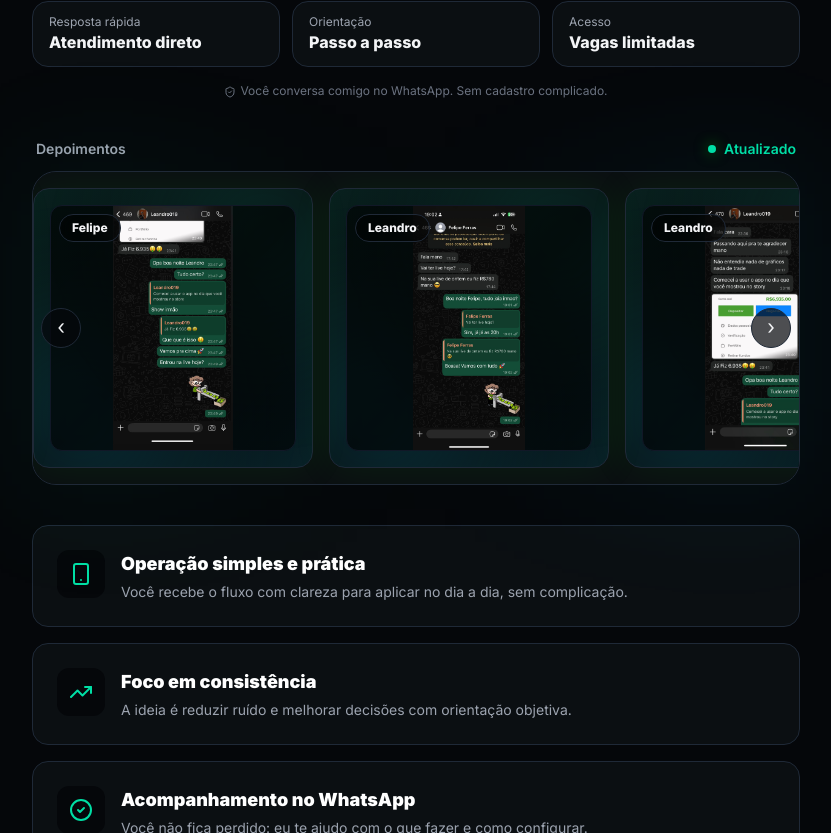
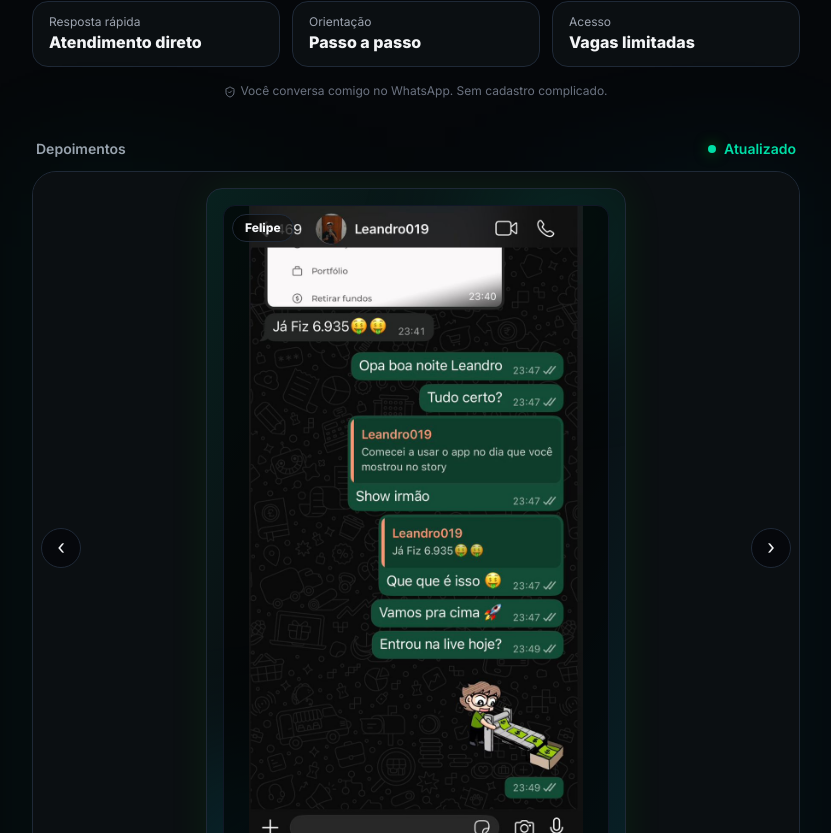
Before and after one commit to lnghost1/lp, a React (Vite) app: page / in a window 1280 px wide. Shown: the part 1087-1920 px from the top of the page, without its empty margins (224-1055 px from the left). Built offline with nearby package versions, Linux system fonts and the light colour scheme.

Commit message:
Simplifica carrossel e cria loop circular

```diff
--- a/components/TestimonialsCarousel.tsx
+++ b/components/TestimonialsCarousel.tsx
@@ -52,141 +52,62 @@ export const TestimonialsCarousel: React.FC<TestimonialsCarouselProps> = ({
   }, [normalized]);
 
   const hasLoop = availableItems.length > 1;
-
-  const extended = useMemo(() => {
-    if (!hasLoop) return availableItems;
-    const first = availableItems[0];
-    const last = availableItems[availableItems.length - 1];
-    return [last, ...availableItems, first];
-  }, [hasLoop, availableItems]);
-
-  const containerRef = useRef<HTMLDivElement | null>(null);
-  const [containerWidth, setContainerWidth] = useState(0);
-  const [index, setIndex] = useState(hasLoop ? 1 : 0);
-  const [withTransition, setWithTransition] = useState(true);
-  const [dragOffset, setDragOffset] = useState(0);
-  const indexRef = useRef(index);
-  const isDraggingRef = useRef(false);
-  const dragStartXRef = useRef(0);
-  const dragStartIndexRef = useRef(0);
+  const [index, setIndex] = useState(0);
+  const [isFading, setIsFading] = useState(false);
+  const fadeTimerRef = useRef<number | null>(null);
 
   useEffect(() => {
-    indexRef.current = index;
-  }, [index]);
-
-  useEffect(() => {
-    if (!containerRef.current) return;
-    const el = containerRef.current;
-
-    const update = () => {
-      setContainerWidth(el.clientWidth);
+    return () => {
+      if (fadeTimerRef.current) window.clearTimeout(fadeTimerRef.current);
     };
-
-    update();
-
-    const ro = new ResizeObserver(update);
-    ro.observe(el);
-    return () => ro.disconnect();
   }, []);
-
-  useEffect(() => {
-    setIndex(hasLoop ? 1 : 0);
-  }, [hasLoop]);
 
   useEffect(() => {
     if (!assetsChecked) return;
     if (availableItems.length === 0) return;
     setIndex((current) => {
-      if (!hasLoop) return 0;
-      const lastRealIndex = availableItems.length;
-      if (current < 0) return 1;
-      if (current > lastRealIndex + 1) return 1;
-      return current;
+      const max = availableItems.length - 1;
+      return Math.max(0, Math.min(current, max));
     });
-  }, [assetsChecked, availableItems.length, hasLoop]);
+  }, [assetsChecked, availableItems.length]);
+
+  const goTo = (nextIndex: number) => {
+    if (fadeTimerRef.current) window.clearTimeout(fadeTimerRef.current);
+    setIsFading(true);
+    fadeTimerRef.current = window.setTimeout(() => {
+      setIndex(nextIndex);
+      setIsFading(false);
+    }, 140);
+  };
+
+  const goPrev = () => {
+    if (!hasLoop) return;
+    const len = availableItems.length;
+    const nextIndex = (index - 1 + len) % len;
+    goTo(nextIndex);
+  };
+
+  const goNext = () => {
+    if (!hasLoop) return;
+    const len = availableItems.length;
+    const nextIndex = (index + 1) % len;
+    goTo(nextIndex);
+  };
 
   useEffect(() => {
     if (!hasLoop) return;
     const id = window.setInterval(() => {
-      setIndex((i) => i + 1);
+      const len = availableItems.length;
+      if (len <= 1) return;
+      goTo((index + 1) % len);
     }, intervalMs);
     return () => window.clearInterval(id);
-  }, [hasLoop, intervalMs]);
-
-  const handleTransitionEnd = () => {
-    if (!hasLoop) return;
-
-    const lastRealIndex = availableItems.length;
-
-    if (indexRef.current === 0) {
-      setWithTransition(false);
-      setIndex(lastRealIndex);
-      requestAnimationFrame(() => setWithTransition(true));
-      return;
-    }
-
-    if (indexRef.current === lastRealIndex + 1) {
-      setWithTransition(false);
-      setIndex(1);
-      requestAnimationFrame(() => setWithTransition(true));
-    }
-  };
-
-  const goPrev = () => {
-    if (!hasLoop) return;
-    setIndex((i) => i - 1);
-  };
-
-  const goNext = () => {
-    if (!hasLoop) return;
-    setIndex((i) => i + 1);
-  };
-
-  const onPointerDown: React.PointerEventHandler<HTMLDivElement> = (e) => {
-    if (!hasLoop) return;
-    isDraggingRef.current = true;
-    dragStartXRef.current = e.clientX;
-    dragStartIndexRef.current = indexRef.current;
-    setWithTransition(false);
-    (e.currentTarget as HTMLDivElement).setPointerCapture(e.pointerId);
-  };
-
-  const onPointerMove: React.PointerEventHandler<HTMLDivElement> = (e) => {
-    if (!isDraggingRef.current) return;
-    setDragOffset(e.clientX - dragStartXRef.current);
-  };
-
-  const onPointerUpOrCancel: React.PointerEventHandler<HTMLDivElement> = () => {
-    if (!isDraggingRef.current) return;
-    isDraggingRef.current = false;
-
-    const slideWidth = Math.max(280, Math.round(containerWidth * 0.82));
-    const threshold = Math.max(60, Math.round(slideWidth * 0.18));
-
-    const offset = dragOffset;
-    setDragOffset(0);
-    setWithTransition(true);
-
-    if (offset <= -threshold) {
-      setIndex(dragStartIndexRef.current + 1);
-      return;
-    }
-
-    if (offset >= threshold) {
-      setIndex(dragStartIndexRef.current - 1);
-      return;
-    }
-
-    setIndex(dragStartIndexRef.current);
-  };
+  }, [availableItems.length, hasLoop, index, intervalMs]);
 
   if (!assetsChecked) return null;
   if (availableItems.length === 0) return null;
 
-  const slideWidth = Math.max(280, Math.round(containerWidth * 0.82));
-  const gap = 16;
-  const sidePad = Math.max(0, Math.round((containerWidth - slideWidth) / 2));
-  const translateX = index * (slideWidth + gap) - sidePad - dragOffset;
+  const item = availableItems[index];
 
   return (
     <div className={[
@@ -196,7 +117,6 @@ export const TestimonialsCarousel: React.FC<TestimonialsCarouselProps> = ({
       <div className="absolute -inset-x-4 -inset-y-6 bg-gradient-to-r from-nexus-green/10 via-transparent to-nexus-cyan/10 blur-3xl opacity-60 pointer-events-none" />
 
       <div
-        ref={containerRef}
         className="relative overflow-hidden rounded-3xl border border-gray-800 bg-nexus-card"
       >
         <div className="pointer-events-none absolute inset-y-0 left-0 w-14 bg-gradient-to-r from-nexus-card to-transparent" />
@@ -223,47 +143,29 @@ export const TestimonialsCarousel: React.FC<TestimonialsCarouselProps> = ({
           </>
         )}
 
+        <div className="relative py-4 px-4 sm:px-6">
+          <div className="mx-auto w-full max-w-[420px]">
             <div
-          className="relative"
-          onPointerDown={onPointerDown}
-          onPointerMove={onPointerMove}
-          onPointerUp={onPointerUpOrCancel}
-          onPointerCancel={onPointerUpOrCancel}
-          style={{ touchAction: 'pan-y' }}
+              className={[
+                'relative overflow-hidden rounded-2xl border border-gray-800 bg-nexus-dark/40 shadow-[0_0_40px_rgba(0,231,1,0.08)]',
+                'transition-opacity duration-200',
+                isFading ? 'opacity-0' : 'opacity-100',
+              ].join(' ')}
             >
-          <div
-            className="flex gap-4 py-4"
-            style={{
-              paddingLeft: sidePad,
-              paddingRight: sidePad,
-              transform: `translateX(-${translateX}px)`,
-              transition: withTransition ? 'transform 600ms cubic-bezier(0.22, 1, 0.36, 1)' : 'none',
-            }}
-            onTransitionEnd={handleTransitionEnd}
-          >
-            {extended.map((item, i) => (
-              <div
-                key={`${item.src}-${i}`}
-                className="shrink-0"
-                style={{ width: slideWidth }}
-              >
-                <div className="relative overflow-hidden rounded-2xl border border-gray-800 bg-nexus-dark/40 shadow-[0_0_40px_rgba(0,231,1,0.08)]">
               <div className="absolute inset-0 bg-gradient-to-br from-nexus-green/10 via-transparent to-nexus-cyan/10" />
               <div className="absolute -top-12 -right-12 h-48 w-48 rounded-full bg-nexus-green/15 blur-3xl" />
               <div className="absolute -bottom-12 -left-12 h-48 w-48 rounded-full bg-nexus-cyan/15 blur-3xl" />
 
               <div className="relative p-3 sm:p-4">
-                    <div className="relative w-full overflow-hidden rounded-xl border border-gray-900 bg-black/60 aspect-[9/16] sm:aspect-square">
+                <div className="relative w-full overflow-hidden rounded-xl border border-gray-900 bg-black/60 aspect-[9/16]">
                   <img
+                    key={item.src}
                     src={item.src}
                     alt={item.alt ?? 'Depoimento'}
                     className="h-full w-full object-contain"
                     loading="lazy"
                     onError={() => {
-                          setAvailableItems((prev) => {
-                            const next = prev.filter((p) => p.src !== item.src);
-                            return next;
-                          });
+                      setAvailableItems((prev) => prev.filter((p) => p.src !== item.src));
                     }}
                   />
 
@@ -291,8 +193,6 @@ export const TestimonialsCarousel: React.FC<TestimonialsCarouselProps> = ({
               </div>
             </div>
           </div>
-            ))}
-          </div>
         </div>
       </div>
     </div>
```
Lines whose indentation alone changed are shown as unchanged.
